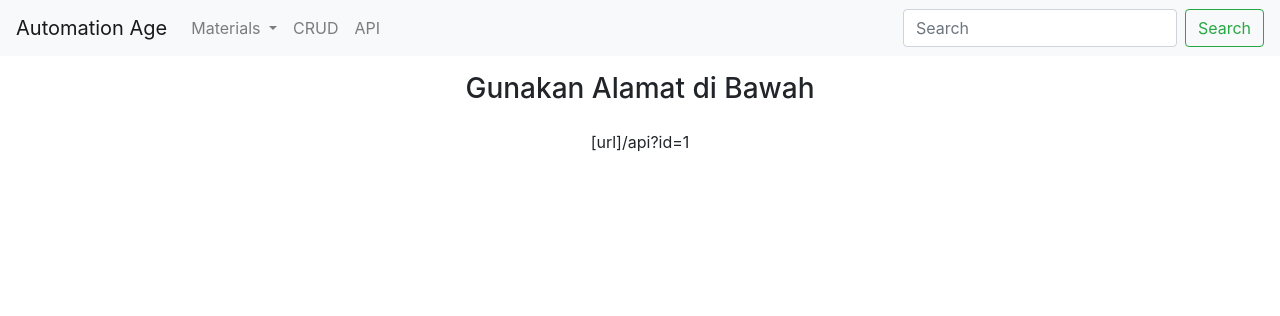
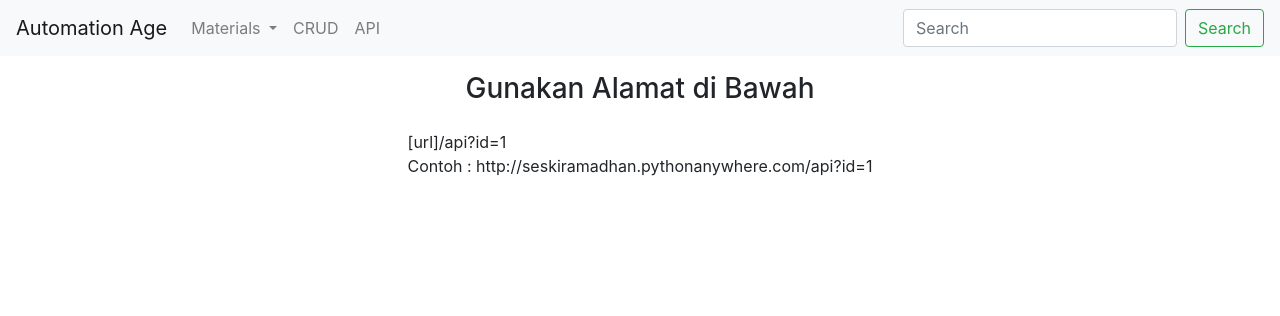
Before and after one commit to ludesdeveloper/ccna_automation, a Flask app: page /api_instruction in a window 1280 px wide. Shown: the top 316 px of the page. Run offline with Flask 2, Linux system fonts and the light colour scheme; some libraries are stand-ins or nearby versions.

Commit message:
update api instruction

```diff
--- a/templates/api_instruction.html
+++ b/templates/api_instruction.html
@@ -4,6 +4,9 @@
     <h3>Gunakan Alamat di Bawah</h3>
 </div>
 <div class="row d-flex justify-content-center mt-3">
-    <p>[url]/api?id=1</p>
+    <p>
+        [url]/api?id=1<br>
+        Contoh : http://seskiramadhan.pythonanywhere.com/api?id=1
+    </p>
 </div>
 {% endblock %}
```
